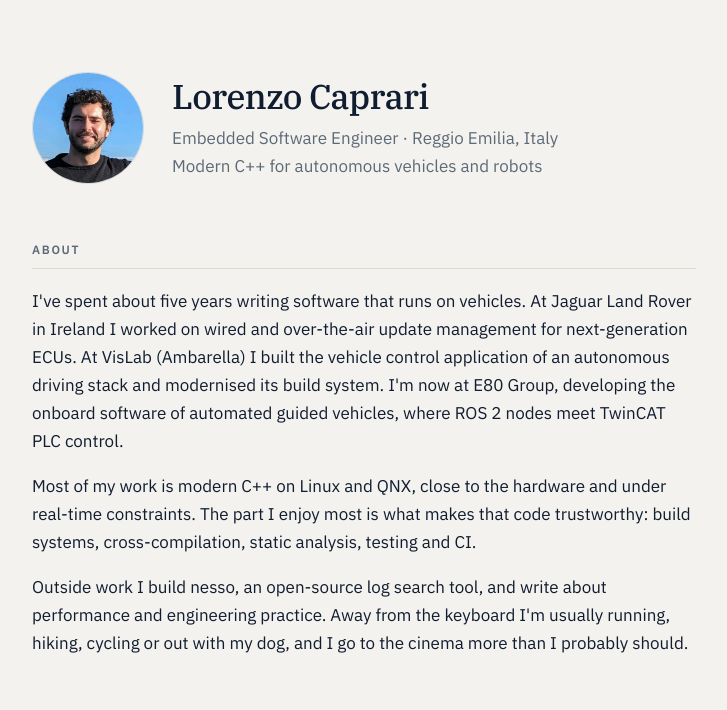
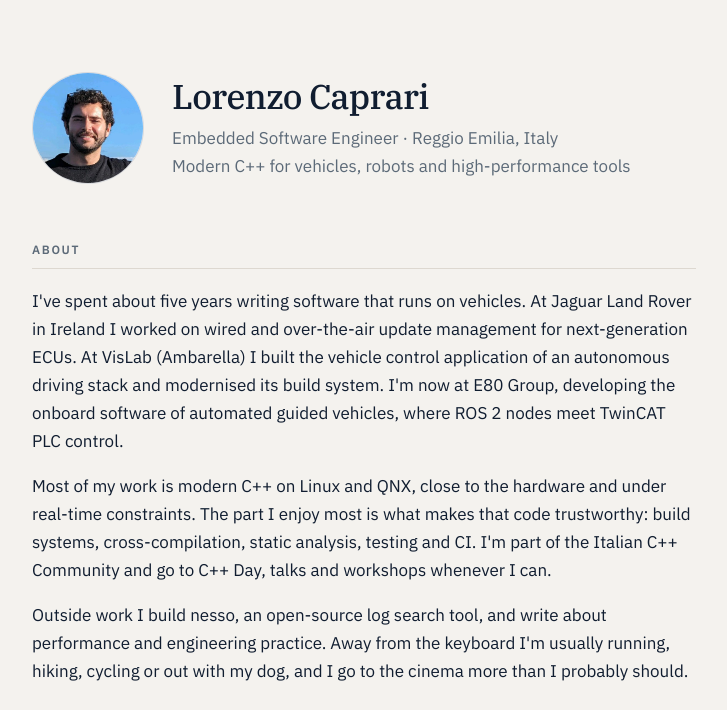
Before and after one commit to lorenzocaprari/lorenzocaprari.github.io, a plain HTML site: page index.html in a window 1280 px wide. Shown: the top 710 px of the page, without its empty margins (276-1003 px from the left). Drawn offline with Linux system fonts and the light colour scheme.

Commit message:
Site: widen tagline to cover tools, mention Italian C++ Community, refresh CV

```diff
--- a/index.html
+++ b/index.html
@@ -7,12 +7,12 @@
 <link rel="icon" href="/favicon.ico" sizes="any">
 <link rel="icon" type="image/png" sizes="32x32" href="/favicon-32.png">
 <link rel="apple-touch-icon" href="/apple-touch-icon.png">
-<meta name="description" content="Lorenzo Caprari, embedded software engineer in Reggio Emilia, Italy. Modern C++ for autonomous vehicles and robots, and author of nesso, an offline semantic log search tool.">
+<meta name="description" content="Lorenzo Caprari, embedded software engineer in Reggio Emilia, Italy. Modern C++ for vehicles, robots and high-performance tools, and author of nesso, an offline semantic log search tool.">
 <link rel="canonical" href="https://lorenzocaprari.github.io/">
 <meta property="og:type" content="profile">
 <meta property="og:site_name" content="Lorenzo Caprari">
 <meta property="og:title" content="Lorenzo Caprari · Embedded Software Engineer">
-<meta property="og:description" content="Modern C++ for autonomous vehicles and robots. Projects, writing and CV.">
+<meta property="og:description" content="Modern C++ for vehicles, robots and high-performance tools. Projects, writing and CV.">
 <meta property="og:url" content="https://lorenzocaprari.github.io/">
 <meta property="og:image" content="https://lorenzocaprari.github.io/og-image.png">
 <meta property="og:image:width" content="1200">
@@ -35,6 +35,7 @@ header>div{flex:1 1 260px}
 .photo{width:112px;height:112px;border-radius:50%;object-fit:cover;border:1px solid var(--photo-ring);background:var(--card)}
 h1{margin:0;font-family:"IBM Plex Serif","IBM Plex Sans",Georgia,serif;font-weight:500;font-size:2.15rem;line-height:1.2;letter-spacing:-0.02em;color:var(--fg)}
 .sub{margin:6px 0 0;color:var(--muted)}
+.nw{white-space:nowrap}
 h2{margin:56px 0 18px;font-size:.75rem;font-weight:600;letter-spacing:.14em;text-transform:uppercase;color:var(--muted);border-bottom:1px solid var(--line);padding-bottom:8px}
 a{color:var(--accent);text-decoration:none}a:hover{text-decoration:underline}
 .card{display:flex;gap:22px;background:var(--card);border:1px solid var(--line);border-radius:8px;padding:24px;align-items:flex-start}
@@ -53,13 +54,13 @@ footer{margin-top:72px;color:var(--muted);font-size:.85rem}
   <img class="photo" src="photo.jpg" alt="Photo of Lorenzo Caprari">
   <div>
     <h1>Lorenzo Caprari</h1>
-    <p class="sub">Embedded Software Engineer · Reggio Emilia, Italy<br>Modern C++ for autonomous vehicles and robots</p>
+    <p class="sub">Embedded Software Engineer · <span class="nw">Reggio Emilia, Italy</span><br>Modern C++ for vehicles, robots and <span class="nw">high-performance tools</span></p>
   </div>
 </header>
 
 <h2>About</h2>
 <p>I've spent about five years writing software that runs on vehicles. At Jaguar Land Rover in Ireland I worked on wired and over-the-air update management for next-generation ECUs. At VisLab (Ambarella) I built the vehicle control application of an autonomous driving stack and modernised its build system. I'm now at E80 Group, developing the onboard software of automated guided vehicles, where ROS 2 nodes meet TwinCAT PLC control.</p>
-<p>Most of my work is modern C++ on Linux and QNX, close to the hardware and under real-time constraints. The part I enjoy most is what makes that code trustworthy: build systems, cross-compilation, static analysis, testing and CI.</p>
+<p>Most of my work is modern C++ on Linux and QNX, close to the hardware and under real-time constraints. The part I enjoy most is what makes that code trustworthy: build systems, cross-compilation, static analysis, testing and CI. I'm part of the Italian C++ Community and go to C++ Day, talks and workshops whenever I can.</p>
 <p>Outside work I build nesso, an open-source log search tool, and write about performance and engineering practice. Away from the keyboard I'm usually running, hiking, cycling or out with my dog, and I go to the cinema more than I probably should.</p>
 
 <h2>Projects</h2>
```
Also changed, not shown: og-image.png, 1 other file.
